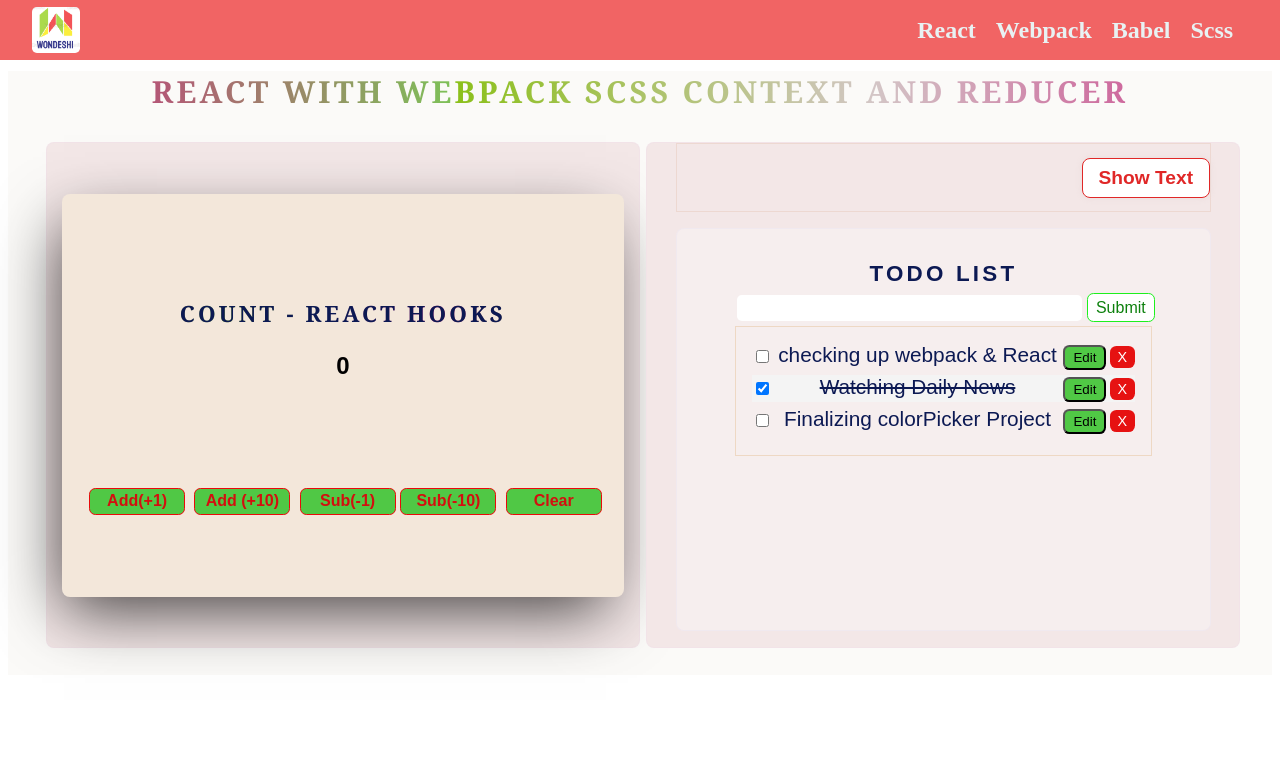
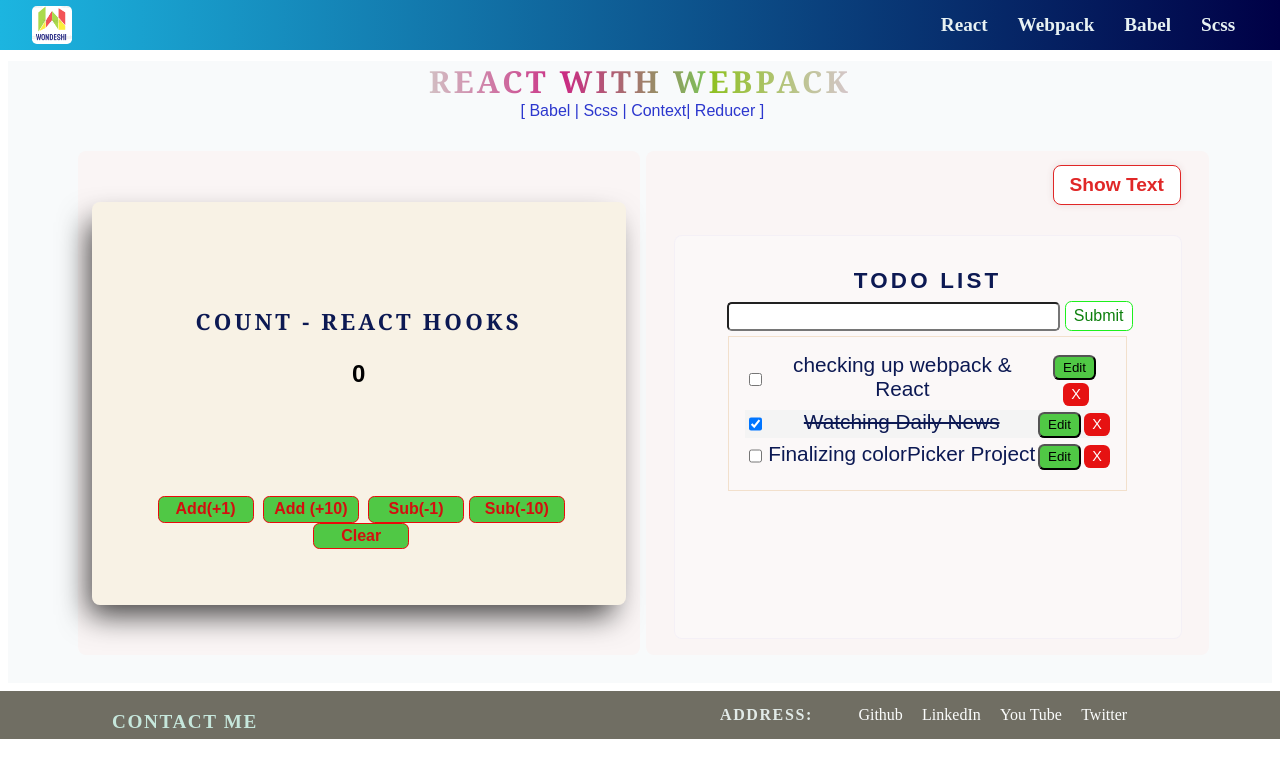
Before and after one commit to TsigeWonwosen/react-webpack-babel, a React app: page / in a window 1280 px wide. Shown: the top 778 px of the page. Built offline with nearby package versions, Linux system fonts and the light colour scheme.

Commit message:
footer added & style changed

```diff
--- a/src/App.js
+++ b/src/App.js
@@ -3,7 +3,7 @@ import NavBar from "./components/NavBar";
 import Count from "./components/Count";
 import TodoList from "./components/TodoList";
 import { TodoContext } from "./context/showContext";
-
+import "./style/footer.scss";
 const App = () => {
   const {
     state: { show },
@@ -18,7 +18,10 @@ const App = () => {
     <>
       <NavBar />
       <div className='container'>
-        <h1>React With Webpack Scss Context And Reducer</h1>
+        <div className='app-title'>
+          <h1>React With Webpack </h1>
+          <span>[ Babel | Scss | Context| Reducer ]</span>
+        </div>
         <div className='row'>
           <div className='col'>
             <Count />
@@ -35,6 +38,20 @@ const App = () => {
           </div>
         </div>
       </div>
+      <footer>
+        <h3>contact me</h3>
+        <div className='footer-adress'>
+          <div>
+            <h5>Address:</h5>
+          </div>
+          <div className='social-link'>
+            <a href='#'>Github</a>
+            <a href='#'>LinkedIn</a>
+            <a href='#'>You Tube</a>
+            <a href='#'>Twitter</a>
+          </div>
+        </div>
+      </footer>
     </>
   );
 };
--- a/src/main.scss
+++ b/src/main.scss
@@ -4,16 +4,23 @@ body {
   box-sizing: border-box;
   margin: 0;
   padding: 0;
+  overflow: hidden;
   .container {
     margin: 0.5rem;
-    height: calc(100% - 60px);
+    height: calc(100% - 6rem);
     font-family: sans-serif;
     text-align: center;
-    background-color: rgba(241, 237, 231, 0.3);
+    background-color: rgba(231, 238, 241, 0.3);
     align-items: center;
     justify-content: center;
+    .app-title {
+      margin: 0.7rem 0.4rem 0.2rem;
+      display: flex;
+      flex-direction: column;
+      justify-content: center;
+      align-items: center;
       h1 {
-      margin: 0.7rem 0rem 0.2rem;
+        margin: 0;
         letter-spacing: 0.2rem;
         font-size: 1.9rem;
         color: transparent;
@@ -27,21 +34,25 @@ body {
         background-clip: text;
         -webkit-background-clip: text;
         text-transform: uppercase;
-      -webkit-animation: animate 7s linear infinite;
+        -webkit-animation: animate 11s linear infinite;
         font-family: Cambria, Cochin, Georgia, Times, "Times New Roman", serif;
+      }
+      span {
+        color: rgb(44, 55, 206);
+        margin-left: 0.3rem;
+      }
     }
     .row {
       display: flex;
       justify-content: center;
       align-items: center;
       height: 70vh;
-      width: 95%;
+      width: 90%;
       margin: auto;
 
       .col {
         border-radius: 0.5rem;
-        background-color: #f3e7e7;
-        border: 1px solid rgba(235, 210, 235, 0.2);
+        background-color: #faf5f5;
         flex: 1;
         height: 90%;
         margin-left: 0.4rem;
@@ -62,7 +73,6 @@ body {
           align-items: center;
           height: 100%;
           width: 90%;
-          border: 1px solid rgba(209, 153, 120, 0.2);
         }
         .todo-list {
           margin: 1rem auto;
@@ -109,7 +119,6 @@ body {
       margin: 0.3rem 0.3rem;
       border-radius: 0.3rem;
       outline: none;
-      border: none;
       &:focus {
         border-bottom: 2px solid #49d4c9;
         background-color: #d6dfd5;
--- a/src/style/NavBar.scss
+++ b/src/style/NavBar.scss
@@ -1,7 +1,18 @@
 .nav-bar {
   width: 100%;
-  height: 60px;
-  background-color: rgba(235, 35, 35, 0.7);
+  height: 50px;
+  background: #000046; /* fallback for old browsers */
+  background: -webkit-linear-gradient(
+    to right,
+    #1cb5e0,
+    #000046
+  ); /* Chrome 10-25, Safari 5.1-6 */
+  background: linear-gradient(
+    to right,
+    #1cb5e0,
+    #000046
+  ); /* W3C, IE 10+/ Edge, Firefox 16+, Chrome 26+, Opera 12+, Safari 7+ */
+
   color: rgb(240, 222, 222);
   display: flex;
   justify-content: space-between;
@@ -17,13 +28,13 @@
       align-items: center;
       height: 100%;
       color: rgb(232, 242, 243);
-      font-size: 1.5rem;
+      font-size: 1.2rem;
       font-weight: 700;
       padding: 0.3rem;
       li {
-        padding: 10px;
+        padding: 8px;
         &:hover {
-          background-color: rgb(243, 148, 148);
+          background-color: rgb(28, 40, 211);
           cursor: pointer;
           border-radius: 0.3rem;
           transform: scale(1.1);
@@ -36,8 +47,8 @@
 img {
   margin: 0.2rem 2rem;
   cursor: pointer;
-  max-width: 3rem;
-  max-height: 3rem;
+  max-width: 2.5rem;
+  max-height: 2.4rem;
   background: transparent;
   object-fit: cover;
   border-radius: 0.3rem;
--- a/src/style/count.scss
+++ b/src/style/count.scss
@@ -11,7 +11,7 @@
   border-radius: 0.5rem;
   background-color: rgba(241, 230, 165, 0.2);
   box-sizing: border-box;
-  box-shadow: -8px 22px 61px -10px rgba(0, 0, 0, 0.75);
+  box-shadow: -8px 15px 30px -5px rgba(0, 0, 0, 0.75);
   .count-title {
     display: flex;
     flex-direction: column;
--- /dev/null
+++ b/src/style/footer.scss
@@ -0,0 +1,40 @@
+footer {
+  margin: 0;
+  height: 3rem;
+  display: flex;
+  justify-content: space-around;
+  background-color: #4d4a3d;
+  opacity: 0.8;
+  h3 {
+    font-size: 1.2rem;
+    color: #b9e2d4;
+    letter-spacing: 0.1rem;
+    text-transform: uppercase;
+    width: 30%;
+  }
+  .footer-adress {
+    display: flex;
+    width: 35%;
+    justify-content: center;
+    align-items: center;
+    h5 {
+      font-size: 1rem;
+      color: #dbe7e3;
+      letter-spacing: 0.1rem;
+      text-transform: uppercase;
+    }
+  }
+  .social-link {
+    margin-left: 0.3rem;
+    display: flex;
+    width: 60%;
+    margin: auto;
+    padding-left: 0.3rem;
+    justify-content: space-between;
+
+    a {
+      color: #fbfdfc;
+      text-decoration: none;
+    }
+  }
+}
```
Also changed, not shown: 6 other files (tests, documents, lock files or other folders). Lines whose indentation alone changed are shown as unchanged.
